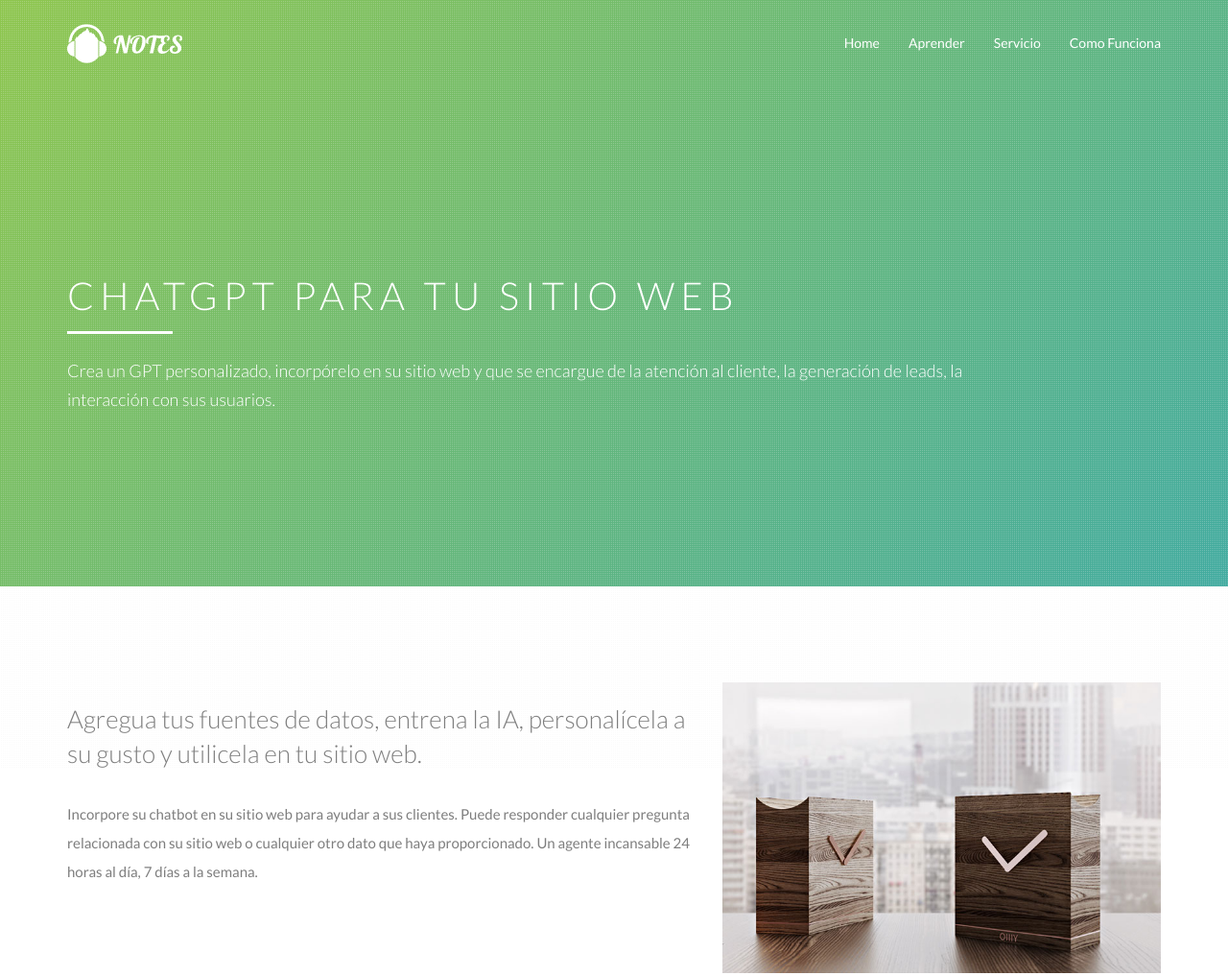
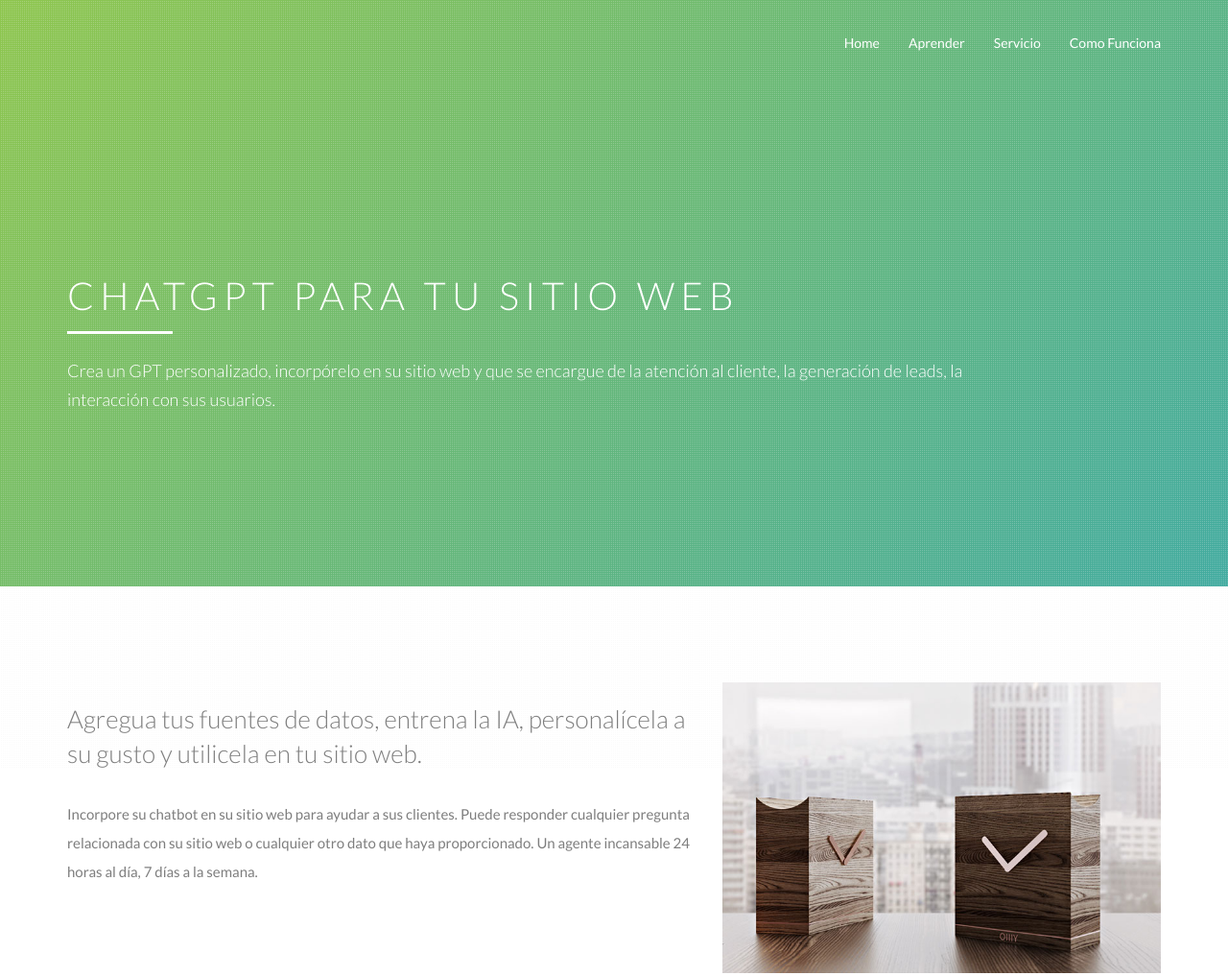
Before and after one commit to Wlanez/scalews-landing-notes, a plain HTML site: page index.html in a window 1280 px wide. Shown: the top 1017 px of the page at 96% size. Drawn offline with nearby package versions, Linux system fonts and the light colour scheme; some packages are replaced by stand-ins of ours; files whose address does not match are found by name.

Commit message:
sin logo Notes

```diff
--- a/index.html
+++ b/index.html
@@ -48,10 +48,10 @@
 	                    <span class="icon-bar"></span>
 	                    <span class="icon-bar"></span>
 	                </button>
-	                <a class="navbar-brand" href="#">
+	                <!-- a class="navbar-brand" href="#">
                         <img class="logo-1" src="images/logo.png" alt="LOGO">
 	                    <img class="logo-2" src="images/logo-2.png" alt="LOGO">
-	                </a>
+	                </a-->
 	            </div>
 
 	            <!-- Collect the nav links, forms, and other content for toggling -->
```
